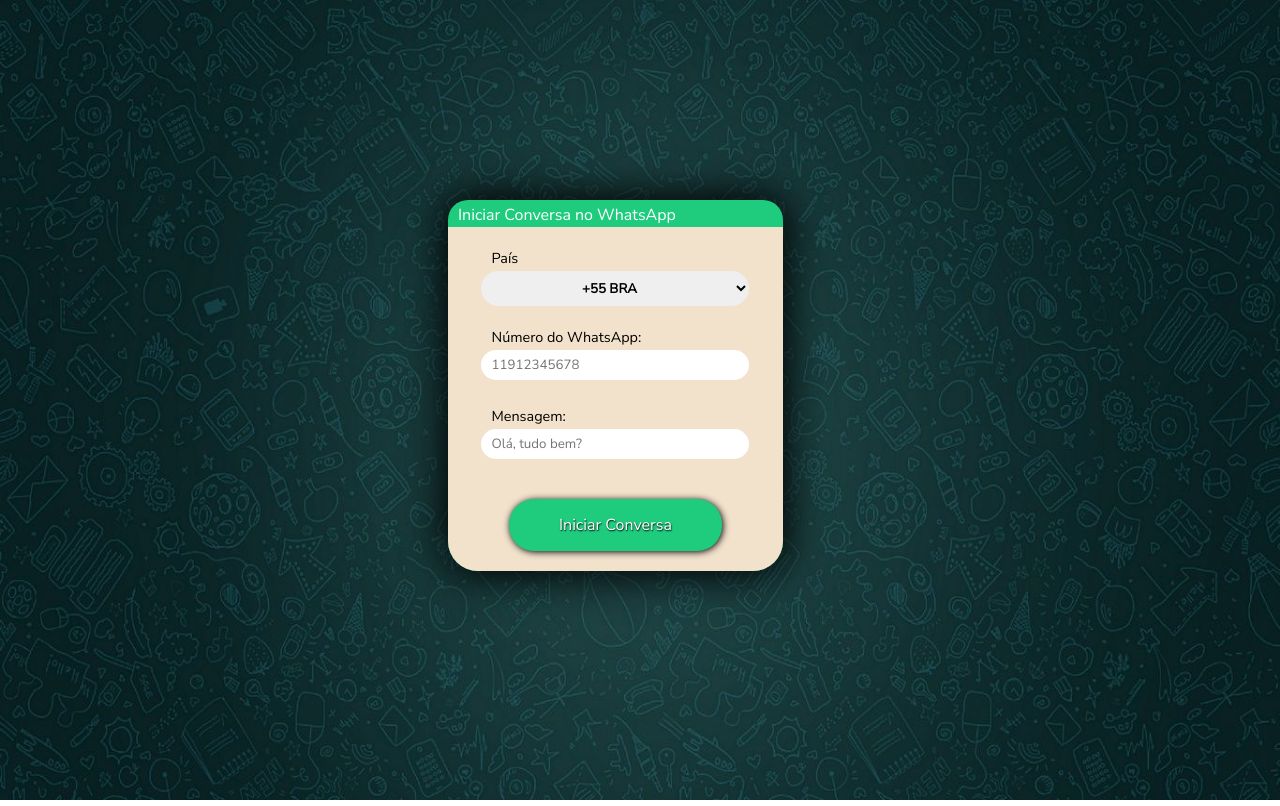
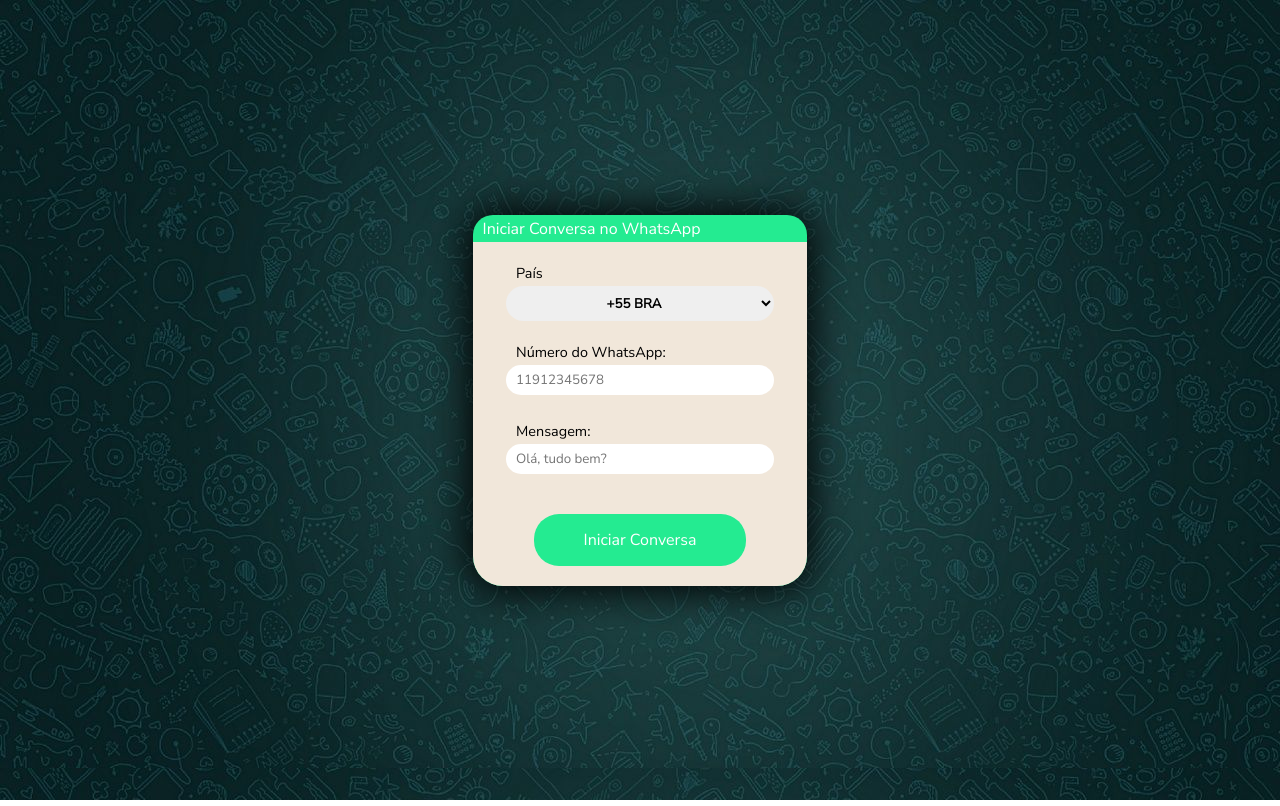
Before and after one commit to MurielZounar/WhatsApp-Talk, a plain HTML site: page index.html in a window 1280 px wide. Drawn offline with Linux system fonts and the light colour scheme.

Commit message:
Correção de tamanhos

```diff
--- a/CSS/styles.css
+++ b/CSS/styles.css
@@ -7,29 +7,28 @@
 }
 
 /* BODY */
+body {
+  background-image: url(../assets/img/Background.jpg);
+}
+
 #background {
   width: 100%;
-  height: 100vh;
+  height: 100%;
   padding: 0;
   margin: 0;
   border-bottom: 0;
 }
 
-#bkg-img {
-  width: 100%;
-  height: 100%;
-  border-bottom: 0;
-  padding: 0;
-  margin: 0;
-}
-
 #main-container {
-  background-color: rgb(31, 204, 126);
-  position: absolute;
+  background-color: rgb(36, 235, 145);
   width: fit-content;
   height: fit-content;
-  top: 25%;
-  left: 35%;
+  position: absolute;
+  top: 0;
+  right: 0;
+  left: 0;
+  bottom: 0;
+  margin: auto;
   border-radius: 20px 20px 30px 30px;
   box-shadow: 0px 0px 40px 5px rgb(0, 0, 0);
 }
@@ -50,14 +49,8 @@
   font-weight: 400;
 }
 
-/* label, select {
-  width: 80%;
-  margin: 25px auto;
-  display: block;
-} */
-
 #box {
-  background-color: rgb(242, 226, 204);
+  background-color: rgb(241, 231, 218);
   position: relative;
   width: 100%;
   height: 90%;
@@ -142,17 +135,21 @@
   padding: 15px 50px;
   margin: 20px auto;
   color: rgb(255, 255, 255);
-  text-shadow: 0.5px 0.5px 1.5px #000;
+  /* text-shadow: 0.5px 0.5px 1.5px #000; */
   text-align: center;
   font-size: 1rem;
   font-weight: 400;
-  background-color: rgb(31, 204, 126);
+  background-color: rgb(36, 235, 145);
   border: none;
   border-radius: 25px;
-  box-shadow: 1px 1px 7px rgb(0, 0, 0);
+  /* box-shadow: 1px 1px 7px rgb(0, 0, 0); */
+  transition: 0.3s;
 }
 
 #btn:hover {
-  background-color: rgba(31, 204, 126, 0.642);
+  background-color: rgb(255, 255, 255);
+  color: rgb(0, 210, 115);
+  text-shadow: none;
+  border: 1px solid rgb(0, 210, 115);;
   cursor: pointer;
 }
--- a/index.html
+++ b/index.html
@@ -16,7 +16,6 @@
   </head>
   <body>
     <div id="background">
-      <img id="bkg-img" src="assets/img/Background.jpg" alt="" />
       <div id="main-container">
         <div id="title">
           <h1>Iniciar Conversa no WhatsApp</h1>
```
